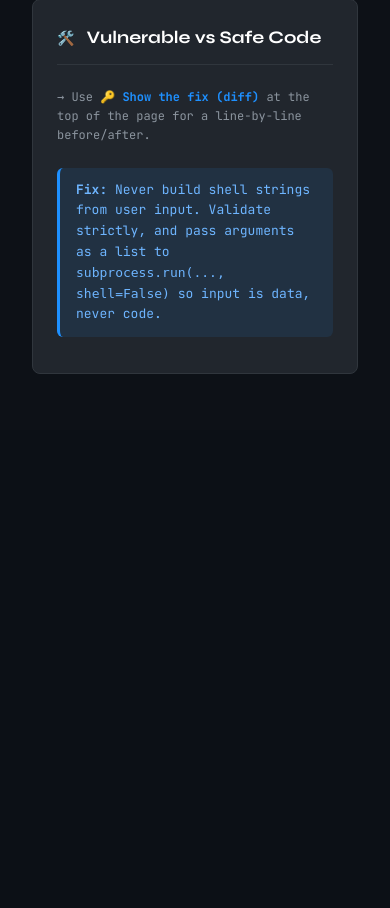
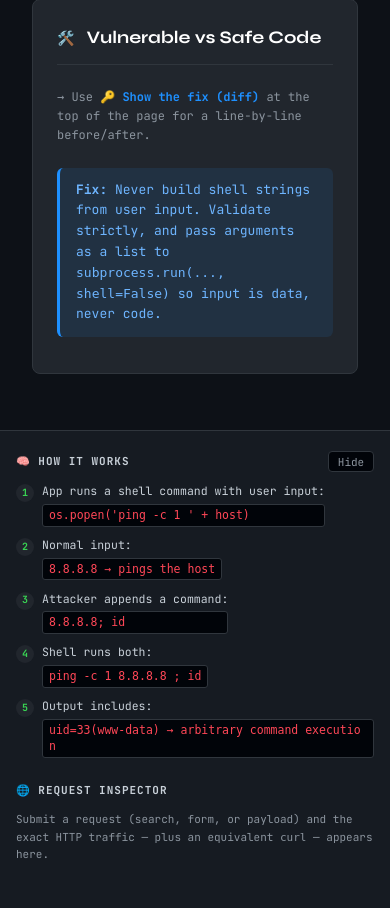
Before and after one commit to Cybevion/vulnhub, a Flask app: page /cmdi in a window 390 px wide. Shown: the part 1221-2129 px from the top of the page. Before the commit the page ends 1595 px from the top, so only its background shows below. Run offline with Flask 3, Linux system fonts and the light colour scheme; parts of the project's set-up code (start-up, migrations or seed data) failed here and were passed over.

Commit message:
UI: move How-it-works + Request Inspector into a right sidebar
Module pages now use a three-column layout (nav | content | right sidebar).
The right sidebar holds:
- "How it works" — the module's attack steps, collapsible via a toggle button
- "Request Inspector" — the raw HTTP + curl (with a placeholder until a
  request is made), moved here from the bottom of the content

The layout collapses gracefully: the right sidebar drops below the content
on medium screens and the whole thing stacks on mobile.

tests: cmdi/deserialize now assert on `uname`→"Linux" (real execution) instead
of `id`→"uid=", since the How-it-works reference text now contains "uid=".

Co-Authored-By: Claude Opus 4.8 <noreply@anthropic.com>

```diff
--- a/templates/base.html
+++ b/templates/base.html
@@ -349,9 +349,25 @@ nav {
 /* ── SPLIT PANE ── */
 .split { display: grid; grid-template-columns: 1fr 1fr; gap: 1.5rem; }
 
+/* ── RIGHT SIDEBAR (module reference: how-it-works + request inspector) ── */
+.layout.has-right { grid-template-columns: 220px minmax(0, 1fr) 340px; }
+.rightbar { background: var(--bg2); border-left: 1px solid var(--border); padding: 1.25rem 1rem; overflow-y: auto; }
+.rightbar .rb-card { margin-bottom: 1.5rem; }
+.rightbar .rb-head { display: flex; align-items: center; justify-content: space-between; gap: 0.5rem; margin-bottom: 0.7rem; }
+.rightbar .rb-title { font-size: 11px; font-weight: 700; color: var(--light); text-transform: uppercase; letter-spacing: 1px; }
+.rightbar .rb-toggle { font-size: 11px; padding: 0.15rem 0.55rem; border: 1px solid var(--border); background: #010409; color: var(--gray); border-radius: 4px; cursor: pointer; font-family: var(--font-mono); }
+.rightbar .rb-toggle:hover { color: var(--green); border-color: var(--green2); }
+.flowstep { display: flex; gap: 0.5rem; margin-bottom: 0.65rem; font-size: 11.5px; line-height: 1.45; }
+.flowstep .fs-n { flex: none; width: 18px; height: 18px; border-radius: 50%; background: var(--panel); color: var(--green); font-weight: 700; font-size: 10px; display: flex; align-items: center; justify-content: center; margin-top: 1px; }
+.flowstep .fs-code { display: block; margin-top: 4px; color: var(--red); background: #010409; border: 1px solid var(--border); border-radius: 3px; padding: 2px 6px; word-break: break-all; }
+
 /* ── RESP ── */
+@media (max-width: 1024px) {
+  .layout.has-right { grid-template-columns: 220px 1fr; }
+  .rightbar { grid-column: 1 / -1; border-left: none; border-top: 1px solid var(--border); }
+}
 @media (max-width: 768px) {
-  .layout { grid-template-columns: 1fr; }
+  .layout, .layout.has-right { grid-template-columns: 1fr; }
   .sidebar { display: none; }
   .split, .grid-2 { grid-template-columns: 1fr; }
 }
@@ -480,7 +496,7 @@ nav {
 </div>
 {% endif %}
 
-<div class="layout">
+<div class="layout{% if current_module_id %} has-right{% endif %}">
   <aside class="sidebar">
     <div class="sidebar-section">Injection</div>
     <a href="/sqli/login">⚡ SQLi — Auth Bypass <span class="vuln-tag tag-critical">A03</span></a>
@@ -536,11 +552,30 @@ nav {
     {% endif %}
 
     {% block content %}{% endblock %}
+  </main>
 
-    {% if current_module_id and (request.method == 'POST' or request.query_string) %}
-    <div class="card" style="margin-top:1.25rem;">
-      <div class="card-header"><span>🌐</span><span class="card-title">Request Inspector</span></div>
-      <div style="font-size:11px;color:var(--gray);margin-bottom:0.6rem;">The exact request the browser just sent — the raw traffic behind this page.</div>
+  {% if current_module_id %}
+  <aside class="rightbar">
+    {% if module and module.how %}
+    <div class="rb-card">
+      <div class="rb-head">
+        <span class="rb-title">🧠 How it works</span>
+        <button class="rb-toggle" onclick="toggleHow()" id="how-toggle">Hide</button>
+      </div>
+      <div id="how-body">
+        {% for step in module.how %}
+        <div class="flowstep">
+          <span class="fs-n">{{ step.n }}</span>
+          <span>{{ step.text }}{% if step.code %}<code class="fs-code">{{ step.code | e }}</code>{% endif %}</span>
+        </div>
+        {% endfor %}
+      </div>
+    </div>
+    {% endif %}
+
+    <div class="rb-card">
+      <div class="rb-head"><span class="rb-title">🌐 Request Inspector</span></div>
+      {% if request.method == 'POST' or request.query_string %}
       <div class="reqview">
         <div class="rv-tag">HTTP</div>
         <div class="rv-req">{{ request.method }} {{ request.full_path if request.query_string else request.path }} HTTP/1.1
@@ -554,9 +589,12 @@ Content-Type: application/x-www-form-urlencoded
   --data-urlencode '{{ k }}={{ v }}'{% endfor %}{% endif %}{% if request.cookies %} \
   -b '{% for k, v in request.cookies.items() %}{{ k }}={{ v }}{% if not loop.last %}; {% endif %}{% endfor %}'{% endif %}</div>
       </div>
+      {% else %}
+      <div style="font-size:11px;color:var(--gray);">Submit a request (search, form, or payload) and the exact HTTP traffic — plus an equivalent <code>curl</code> — appears here.</div>
+      {% endif %}
     </div>
-    {% endif %}
-  </main>
+  </aside>
+  {% endif %}
 </div>
 
 <script>
@@ -586,6 +624,15 @@ function togglePresent() {
   try { localStorage.setItem('vulnlab_present', on ? '1' : '0'); } catch (e) {}
 }
 try { if (localStorage.getItem('vulnlab_present') === '1') applyPresent(true); } catch (e) {}
+
+// ── "How it works" collapse toggle ──
+function toggleHow() {
+  const body = document.getElementById('how-body');
+  const btn = document.getElementById('how-toggle');
+  if (!body) return;
+  const hidden = body.hidden = !body.hidden;
+  if (btn) btn.textContent = hidden ? 'Show' : 'Hide';
+}
 
 // ── Progressive hints ──
 let _hintIdx = 0;
```
Also changed, not shown: tests/test_cmdi.py (+8 -6 lines), tests/test_deserialize.py (+5 -4 lines).
